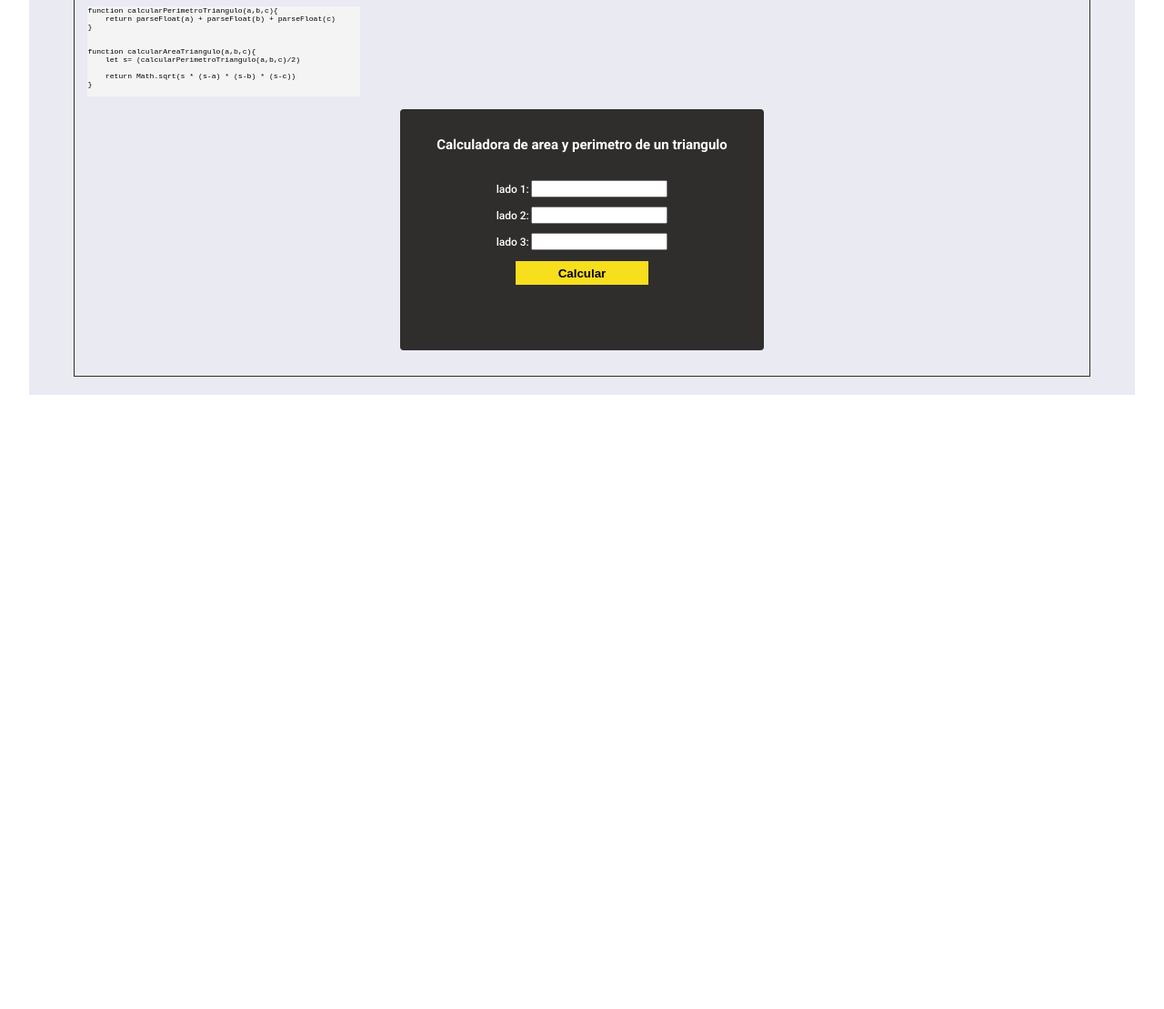
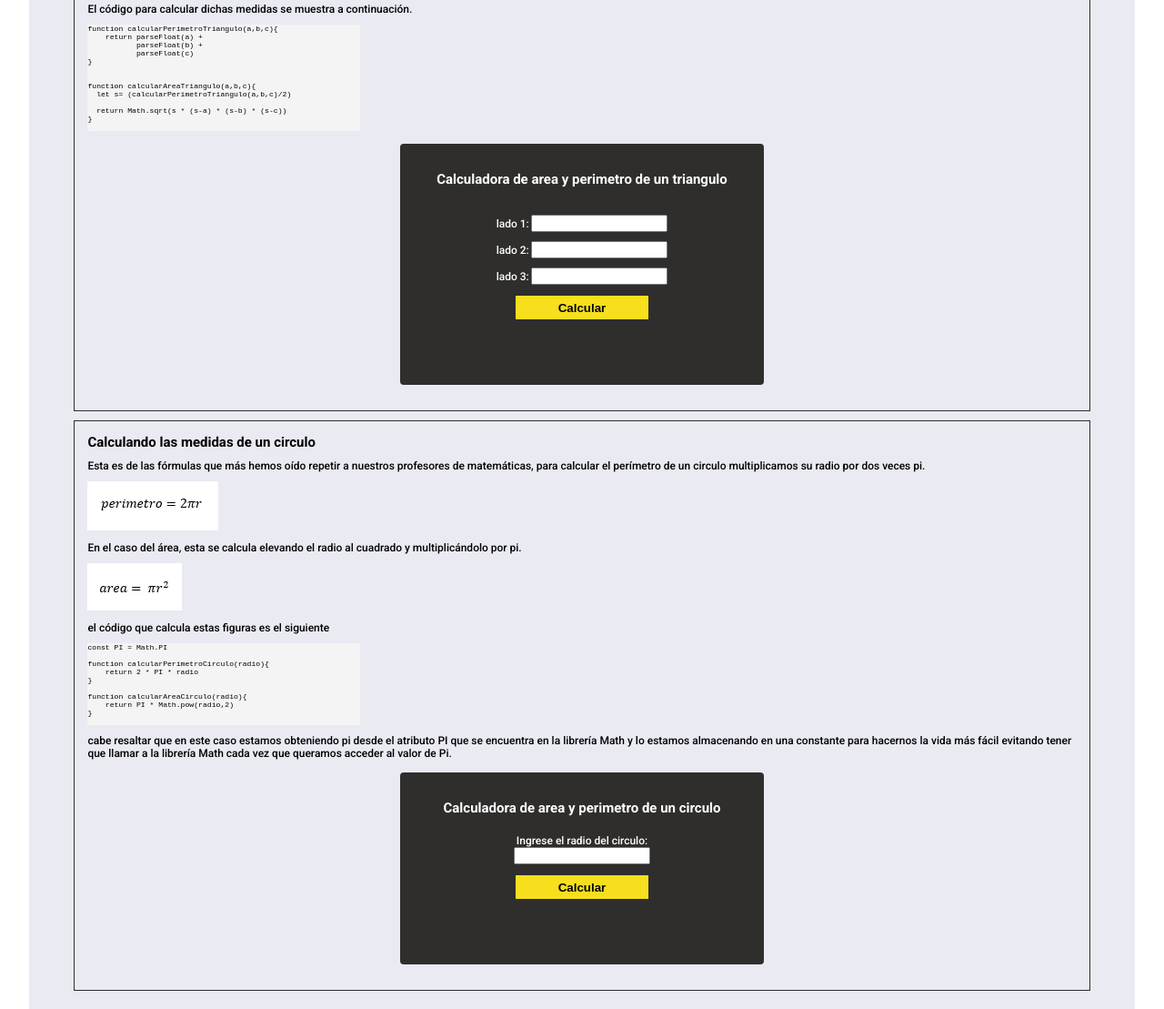
Before and after one commit to YisusWare/geometria_con_JavaScript, a plain HTML site: page index.htm in a window 1280 px wide. Shown: the part 1492-2601 px from the top of the page at 91% size. Before the commit the page ends 1926 px from the top, so only its background shows below. Drawn offline with Linux system fonts and the light colour scheme.

Commit message:
se agregan etiquetas meta y seccion de calculo de circulos

```diff
--- a/index.htm
+++ b/index.htm
@@ -1,9 +1,11 @@
 <!DOCTYPE html>
-<html lang="en">
+<html lang="es">
 <head>
     <meta charset="UTF-8">
     <meta http-equiv="X-UA-Compatible" content="IE=edge">
     <meta name="viewport" content="width=device-width, initial-scale=1.0">
+    <meta name="description" content="En este pequeño articulo te explicaré como calcular medidas de figuras geometricas usando Javascript">
+    <meta name="robots" content="index,follow">
     <title>Geometria con JavaScript</title>
     <link rel="stylesheet" href="styles.css">
     <link rel="preconnect" href="https://fonts.googleapis.com">
@@ -130,14 +132,16 @@
 
                     <pre>
 function calcularPerimetroTriangulo(a,b,c){
-    return parseFloat(a) + parseFloat(b) + parseFloat(c)
+    return parseFloat(a) +
+           parseFloat(b) +
+           parseFloat(c)
 }
 
 
 function calcularAreaTriangulo(a,b,c){
-    let s= (calcularPerimetroTriangulo(a,b,c)/2)
+  let s= (calcularPerimetroTriangulo(a,b,c)/2)
 
-    return Math.sqrt(s * (s-a) * (s-b) * (s-c))
+  return Math.sqrt(s * (s-a) * (s-b) * (s-c))
 }
                     </pre>
                 </div>
@@ -165,6 +169,60 @@ function calcularAreaTriangulo(a,b,c){
 
 
         </div>
+
+        <div class="medidas_figura">
+            <div class="explicacion-figura">
+                <h2>
+                    Calculando las medidas de un circulo
+                </h2>
+
+                <p>
+                    Esta es de las fórmulas que más hemos oído repetir a nuestros profesores de matemáticas, para calcular el perímetro de un circulo multiplicamos su radio por dos veces pi.
+                </p>
+
+                <img src="./assets/formulaPerimetroCirculo.png" alt="formula_perimetro_circulo">
+                <p>
+                    En el caso del área, esta se calcula elevando el radio al cuadrado y multiplicándolo por pi.
+                </p>
+
+                <img src="./assets/formulaAreaCirculo.png" alt="Formula_area_circulo">
+
+                <p>
+                    el código que calcula estas figuras es el siguiente
+                </p>
+
+
+                <div class="codigo_figura">
+                <pre>
+const PI = Math.PI
+
+function calcularPerimetroCirculo(radio){
+    return 2 * PI * radio
+}
+
+function calcularAreaCirculo(radio){
+    return PI * Math.pow(radio,2)
+}
+                </pre>
+                </div>
+
+                <p>
+                    cabe resaltar que en este caso estamos obteniendo pi desde el atributo PI que se encuentra en la librería Math y lo estamos almacenando en una constante para hacernos la vida más fácil evitando tener que llamar a la librería Math cada vez que queramos acceder al valor de Pi.
+                </p>
+            </div>
+        <div class="calculadora_figura">
+            <h2>
+                Calculadora de area y perimetro de un circulo
+            </h2>
+            <form action="">
+                <label for="radio">Ingrese el radio del circulo:</label>
+                <input type="number" id="radio">
+                <button type="button" class="main_button" onclick="calcularMedidasCirculo()">Calcular</button>
+                <p id="circulo_resultados" class="figura_resultados"></p>
+            </form>
+        </div>
+        </div>
+
     </section>
 </main>
 
--- a/index.js
+++ b/index.js
@@ -22,7 +22,6 @@ function calcularAreaTriangulo(a,b,c){
 }
 
 
-let radioCirculo = 5
 const PI = Math.PI
 
 function calcularPerimetroCirculo(radio){
@@ -59,3 +58,10 @@ function calcularMedidasTriangulo(){
     }
 
 }
+
+function calcularMedidasCirculo(){
+    let radio = document.getElementById("radio").value
+    let resultado_circulo = document.getElementById("circulo_resultados")
+    resultado_circulo.innerText = "Perimetro: " + calcularPerimetroCirculo(radio).toFixed(4) +
+    "\nArea: " + calcularAreaCirculo(radio).toFixed(4)
+}
--- a/styles.css
+++ b/styles.css
@@ -59,6 +59,7 @@ header .logo-JS{
 .medidas_figura{
     border: 1px solid var(--javascript-black);
     width: 95%;
+    margin-top: 10px ;
     padding: 14px;
 
 
@@ -89,7 +90,7 @@ header .logo-JS{
     margin: 20px;
 }
 
-.medidas_figura .calculadora_figura form .calcular-cuadrado{
+.medidas_figura .calculadora_figura form button{
     margin-top: 10px;
 }
 
```
Also changed, not shown: assets/formulaAreaCirculo.png (added), assets/formulaPerimetroCirculo.png (added).
